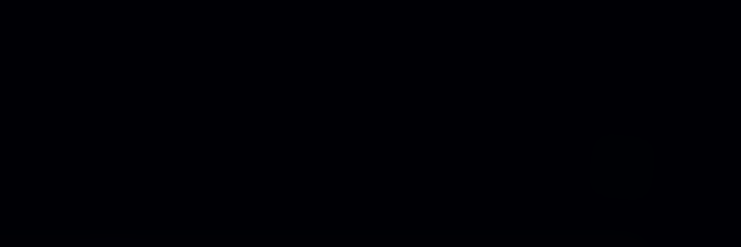
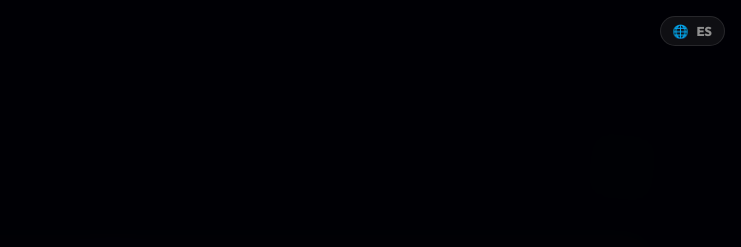
Before and after one commit to obeskay/piku, a website: page public/host.html in a window 1280 px wide. Shown: the top 247 px of the page, without its empty margins (539-1280 px from the left). Drawn offline with nearby package versions, Linux system fonts and the light colour scheme.

Commit message:
feat(ui): add universal EN/ES language toggle and bilingual README
- Replaced URL param i18n logic with localStorage + native UI toggle
- Added 🌐 language switch button on top-right of all screens (index, host, player)
- Rewrote README.md to be completely bilingual, beautifully structured, and featuring new badges
- Polished overall aesthetic and intuitiveness

```diff
--- a/public/host.html
+++ b/public/host.html
@@ -15,6 +15,12 @@
     <div class="bg-shape shape-2"></div>
     <div class="bg-shape shape-3"></div>
     <div class="bg-shape shape-4"></div>
+  </div>
+
+  <div style="position: absolute; top: 16px; right: 16px; z-index: 100;">
+    <button class="btn btn-ghost" style="padding: 6px 12px; font-size: 0.8rem; border-radius: 100px; width: auto;" onclick="toggleLanguage()">
+      🌐 <span id="lang-toggle-text">EN</span>
+    </button>
   </div>
 
   <div class="app-container host-container">
--- a/public/js/i18n.js
+++ b/public/js/i18n.js
@@ -119,13 +119,20 @@ const T = {
   }
 };
 
-// Detect language: ?lang= param > navigator > 'es'
+// Detect language: localStorage > ?lang= param > navigator > 'es'
 const _params = new URLSearchParams(window.location.search);
-const LANG = _params.get('lang') || (navigator.language || '').slice(0, 2);
-const i18n = T[LANG] || T['es'];
+let LANG = localStorage.getItem('piku_lang') || _params.get('lang') || (navigator.language || '').slice(0, 2);
+if (!T[LANG]) LANG = 'es';
+const i18n = T[LANG];
 
 // Helper to translate a key
 function t(key) { return i18n[key] || T['es'][key] || key; }
+
+function toggleLanguage() {
+  const newLang = LANG === 'es' ? 'en' : 'es';
+  localStorage.setItem('piku_lang', newLang);
+  window.location.reload();
+}
 
 // Auto-apply data-i18n attributes on DOMContentLoaded
 document.addEventListener('DOMContentLoaded', () => {
@@ -141,4 +148,9 @@ document.addEventListener('DOMContentLoaded', () => {
   document.querySelectorAll('[data-i18n-ph]').forEach(el => {
     el.placeholder = t(el.getAttribute('data-i18n-ph'));
   });
+
+  const toggleBtn = document.getElementById('lang-toggle-text');
+  if (toggleBtn) {
+    toggleBtn.innerText = LANG === 'es' ? 'EN' : 'ES';
+  }
 });
```
Also changed, not shown: public/index.html (+6 -0 lines), public/player.html (+5 -0 lines), README.md.
